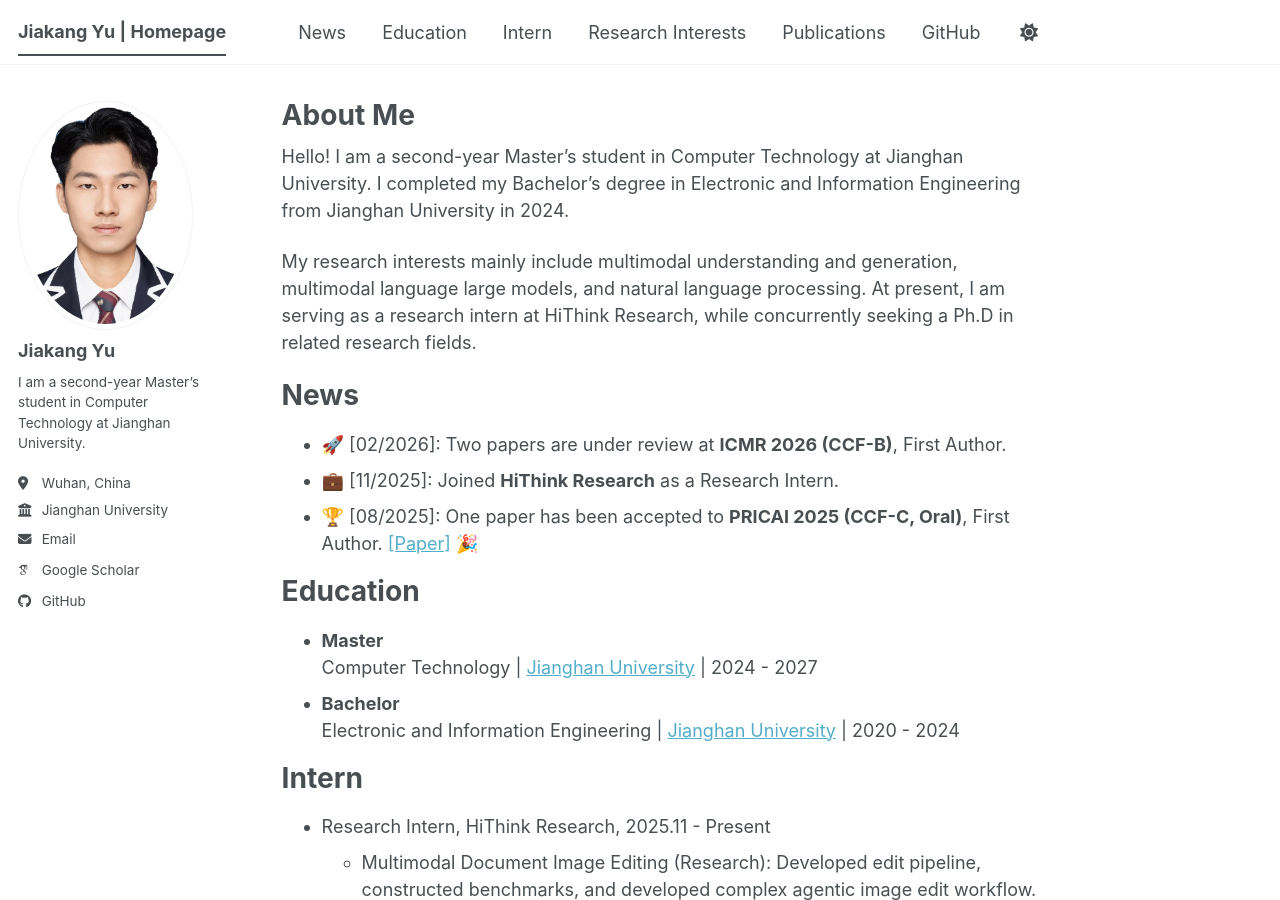
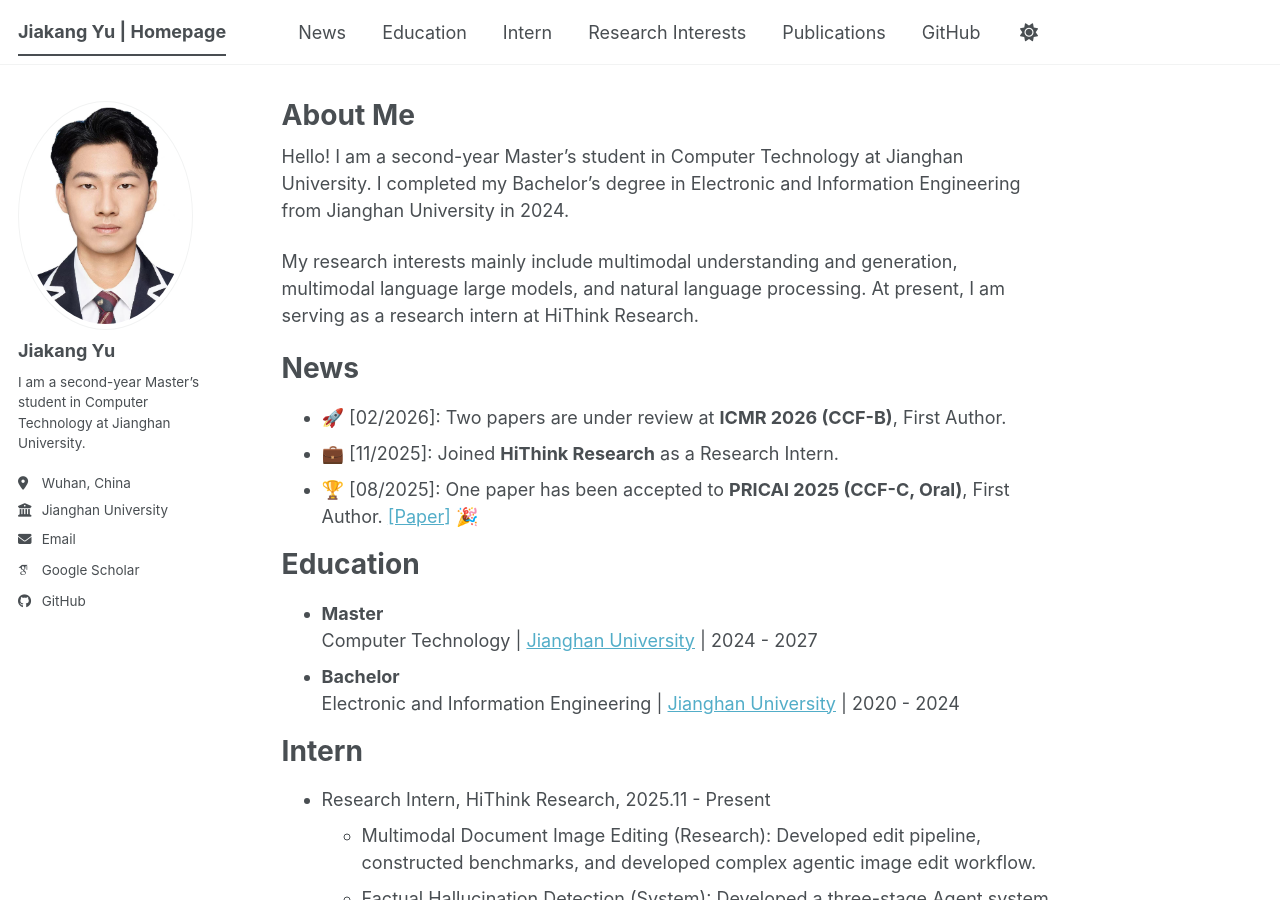
Before and after one commit to kaka-yjk/kaka-yjk.github.io, a Jekyll site: the page built from _pages/about.md, in a window 1280 px wide and 900 px high. Built offline with Jekyll 4.4.1, drawn with Linux system fonts in a browser that asks for light colours; some web fonts are replaced; a script bundle is joined from its source files by our own code; library files that are not in the unit come from our copies.

Commit message:
Remove PhD seeking phrase from introduction

```diff
--- a/_pages/about.md
+++ b/_pages/about.md
@@ -10,7 +10,7 @@ redirect_from:
 
 Hello! I am a second-year Master's student in Computer Technology at Jianghan University. I completed my Bachelor's degree in Electronic and Information Engineering from Jianghan University in 2024.
 
-My research interests mainly include multimodal understanding and generation, multimodal language large models, and natural language processing. At present, I am serving as a research intern at HiThink Research, while concurrently seeking a Ph.D in related research fields.
+My research interests mainly include multimodal understanding and generation, multimodal language large models, and natural language processing. At present, I am serving as a research intern at HiThink Research.
 
 <h1 id="news">News</h1>
 * 🚀 [02/2026]: Two papers are under review at **ICMR 2026 (CCF-B)**, First Author.
```
